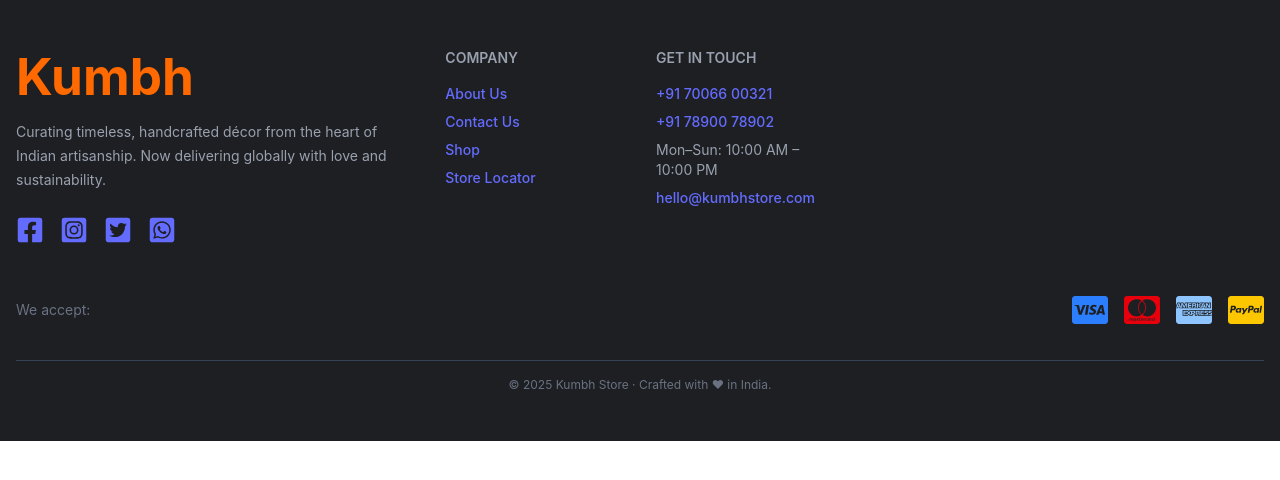
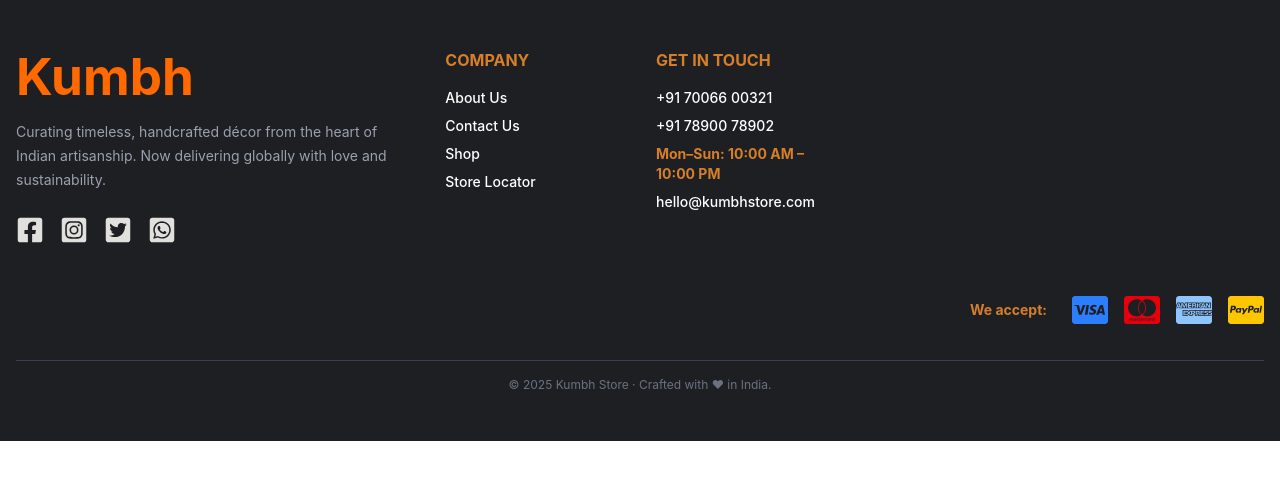
Before and after one commit to anu3592/Kumbh, a React (Vite) app in the folder frontend/: page /popup/1 in a window 1280 px wide. Shown: the top 480 px of the page. Built offline with nearby package versions, Linux system fonts and the light colour scheme.

Commit message:
updated navbar and footer

```diff
--- a/frontend/src/App.css
+++ b/frontend/src/App.css
@@ -17,6 +17,11 @@ body,
   padding: 1.5em;
   will-change: filter;
   transition: filter 300ms;
+}
+.websitLogo {
+  mix-blend-mode: color-burn;
+  margin-left: 25px;
+  margin-right: 15px;
 }
 .logo:hover {
   filter: drop-shadow(0 0 2em #646cffaa);
@@ -65,6 +70,21 @@ body,
 
 #searchBtn:hover {
   border-color: green;
+}
+.footerIcon-style {
+  color: white;
+  mix-blend-mode: exclusion;
+}
+.footerStaticContent {
+  color: #d67f28;
+  font-weight: 650;
+}
+.link-style,
+.detailsFooter {
+  color: white;
+}
+.link-style:hover {
+  color: #cd853f;
 }
 
 @media (min-width: 400px) {
--- a/frontend/src/SupportScreens/Footer.jsx
+++ b/frontend/src/SupportScreens/Footer.jsx
@@ -8,7 +8,7 @@ import {
   FaCcAmex,
   FaCcPaypal,
   FaArrowCircleUp,
-    FaWhatsappSquare,  // Added WhatsApp Icon
+  FaWhatsappSquare, // Added WhatsApp Icon
 } from "react-icons/fa";
 import { useEffect, useState } from "react";
 
@@ -46,20 +46,42 @@ import {
         <div>
           <h1 className="text-3xl font-bold text-orange-500">Kumbh</h1>
           <p className="mt-4 text-sm text-gray-400 leading-6 max-w-md">
-              Curating timeless, handcrafted décor from the heart of Indian artisanship.
-              Now delivering globally with love and sustainability.
+            Curating timeless, handcrafted décor from the heart of Indian
+            artisanship. Now delivering globally with love and sustainability.
           </p>
           <div className="flex space-x-4 mt-6">
-              <a href="https://www.facebook.com/kumbh.pottery" target="_blank" rel="noreferrer">
+            <a
+              className="footerIcon-style"
+              href="https://www.facebook.com/kumbh.pottery"
+              target="_blank"
+              rel="noreferrer"
+            >
               <FaFacebookSquare size={28} className="hover:text-blue-500" />
             </a>
-              <a href="https://www.instagram.com/kumbh_handcrafted" target="_blank" rel="noreferrer">
+            <a
+              className="footerIcon-style"
+              href="https://www.instagram.com/kumbh_handcrafted"
+              target="_blank"
+              rel="noreferrer"
+            >
               <FaInstagramSquare size={28} className="hover:text-pink-500" />
             </a>
-              <a href="https://twitter.com/kumbh_ceramics" target="_blank" rel="noreferrer">
+            <a
+              className="footerIcon-style"
+              href="https://twitter.com/kumbh_ceramics"
+              target="_blank"
+              rel="noreferrer"
+            >
               <FaTwitterSquare size={28} className="hover:text-sky-400" />
             </a>
-              <a href="https://wa.me/917807210742" target="_blank" rel="noreferrer">  {/* Added WhatsApp Link */}
+            <a
+              className="footerIcon-style"
+              href="https://wa.me/917807210742"
+              target="_blank"
+              rel="noreferrer"
+            >
+              {" "}
+              {/* Added WhatsApp Link */}
               <FaWhatsappSquare size={28} className="hover:text-green-500" />
             </a>
           </div>
@@ -68,28 +90,50 @@ import {
         {/* Company Links */}
         <div className="grid sm:grid-cols-2 gap-8">
           <div>
-              <h6 className="text-sm text-gray-400 font-semibold mb-4 uppercase">Company</h6>
+            <h6 className="footerStaticContent  mb-4 uppercase">Company</h6>
             <ul className="space-y-2 text-sm">
-                <li><a href="/about" className="hover:text-white">About Us</a></li>
-                <li><a href="/contact" className="hover:text-white">Contact Us</a></li>
-                <li><a href="/shop" className="hover:text-white">Shop</a></li>
-                <li><a href="/stores" className="hover:text-white">Store Locator</a></li>
+              <li>
+                <a href="/" className="link-style">
+                  About Us
+                </a>
+              </li>
+              <li>
+                <a href="/" className="link-style">
+                  Contact Us
+                </a>
+              </li>
+              <li>
+                <a href="/" className="link-style">
+                  Shop
+                </a>
+              </li>
+              <li>
+                <a href="/" className=" link-style">
+                  Store Locator
+                </a>
+              </li>
             </ul>
           </div>
 
           {/* Contact Info */}
           <div>
-              <h6 className="text-sm text-gray-400 font-semibold mb-4 uppercase">Get in Touch</h6>
+            <h6 className="footerStaticContent mb-4 uppercase">Get in Touch</h6>
             <ul className="space-y-2 text-sm">
               <li>
-                  <a href="tel:+917006600321" className="hover:text-white">+91 70066 00321</a>
+                <a href="tel:+917006600321" className="detailsFooter">
+                  +91 70066 00321
+                </a>
               </li>
               <li>
-                  <a href="tel:+917890078902" className="hover:text-white">+91 78900 78902</a>
+                <a href="tel:+917890078902" className="detailsFooter">
+                  +91 78900 78902
+                </a>
               </li>
-                <li className="text-gray-400">Mon–Sun: 10:00 AM – 10:00 PM</li>
+              <li className="footerStaticContent text-[#cd853f]">
+                Mon–Sun: 10:00 AM – 10:00 PM
+              </li>
               <li>
-                  <a href="mailto:hello@kumbhstore.com" className="hover:text-white">
+                <a href="mailto:hello@kumbhstore.com" className="detailsFooter">
                   hello@kumbhstore.com
                 </a>
               </li>
@@ -99,8 +143,8 @@ import {
       </div>
 
       {/* Payment Icons */}
-        <div className="mt-12 flex flex-col sm:flex-row items-center justify-between">
-          <p className="text-sm text-gray-500">We accept:</p>
+      <div className="mt-12 flex flex-col sm:flex-row items-center justify-end sm:ml-auto">
+        <p className="footerStaticContent text-sm  mr-[25px]">We accept:</p>
         <div className="flex space-x-4 mt-2 sm:mt-0">
           <FaCcVisa size={36} className="text-blue-500" />
           <FaCcMastercard size={36} className="text-red-600" />
--- a/frontend/src/SupportScreens/Navbar.jsx
+++ b/frontend/src/SupportScreens/Navbar.jsx
@@ -1,5 +1,5 @@
 import React, { useEffect, useState } from "react";
-import kumbhLogo from '../assets/images/kumbh.jpg';
+import kumbhLogo from "../assets/images/kumbh.jpg";
 import { PiDotsThreeOutlineVerticalFill } from "react-icons/pi";
 import { FaShoppingCart } from "react-icons/fa";
 import Cart from "./Cart";
@@ -17,114 +17,183 @@ const Navbar = () => {
   const navigate = useNavigate();
   const [isAdmin, setIsAdmin] = useState(false);
   //const [loading, setLoading] = useState(true);
-    let isLoggedIn = localStorage.getItem('user');
+  let isLoggedIn = localStorage.getItem("user");
 
   useEffect(() => {
     checkIsAdmin();
     //setLoading(false);
-     }, [])
+  }, []);
 
   const checkIsAdmin = () => {
     if (localStorage.getItem("admin")) {
       console.log("true");
       setIsAdmin(true);
-        }
-        else {
+    } else {
       console.log("false");
     }
-    }
+  };
 
-    const logout = async() => {
-        localStorage.removeItem('user');
-        localStorage.removeItem('token');
-        localStorage.removeItem('admin');
-        localStorage.removeItem('search');
+  const logout = async () => {
+    localStorage.removeItem("user");
+    localStorage.removeItem("token");
+    localStorage.removeItem("admin");
+    localStorage.removeItem("search");
     //navigate('/');
     setTimeout(() => {
-            navigate('/');
+      navigate("/");
       //window.location.reload();
     }, 150);
-    }
+  };
 
   const searchItem = (e) => {
     //e.preventDefault();
     console.log("clicked");
 
     if (search.length != 0) {
-            localStorage.setItem('search', search);
+      localStorage.setItem("search", search);
       navigate("/search");
     }
-
-    }
+  };
 
   const cartFunctioning = async () => {
     dispatch(showStatus());
 
     isLoggedIn = JSON.parse(isLoggedIn);
 
-        let loggedInEmail = isLoggedIn.email
+    let loggedInEmail = isLoggedIn.email;
     let result = await fetch(`http://localhost:5000/cart/${isLoggedIn.email}`, {
-            method: 'GET',
+      method: "GET",
       headers: {
-                authorization: JSON.parse(localStorage.getItem('token')),
-                "Content-Type": "application/json"
-            }
+        authorization: JSON.parse(localStorage.getItem("token")),
+        "Content-Type": "application/json",
+      },
     });
 
     result = await result.json();
     dispatch(passCart(result));
-    }
+  };
 
   return (
-
-            <nav className="absolute flex flex-row min-w-full justify-between items-center p-1  bg-[#CD853F] top-0 left-2 lg:h-[12%] md:h-[8%] sm:h-[8%] rounded-lg shadow-lg">
-
-                <div className="flex flex-row w-[30%] m-2 cursor-pointer items-center">
-                    <img src={kumbhLogo} className="lg:w-12 lg:h-12 md:w-8 md:h-8 w-5 h-5 rounded-lg m-2 " />
-                    <h2 id="siteName" className=" m-2 items-center text-[#FFD700] cursor-pointer" onClick={() => navigate("/")}>Kumbh</h2>
+    <nav className="absolute top-0 left-0 w-full flex justify-between items-center  py-8 bg-[#CD853F]  shadow-lg lg:h-[12%] md:h-[8%] sm:h-[8%] overflow-hidden">
+      <div className="flex items-center gap-3 cursor-pointer">
+        <img
+          src={kumbhLogo}
+          alt="Kumbh Logo"
+          className="websitLogo rounded-lg lg:w-12 lg:h-12 md:w-10 md:h-10 w-8 h-8"
+        />
+        <h2
+          id="siteName"
+          className="text-white text-xl font-semibold text-[#FFF] cursor-pointer"
+          onClick={() => navigate("/")}
+        >
+          Kumbh
+        </h2>
       </div>
 
-                <div className="flex flex-row mr-10">
-                    <form className="flex flex-row items-center">
-                        <input type="text" className="bg-white mt-2 ml-2 mb-2  p-2 lg:h-[40px] h-[30px] rounded-lg" placeholder="search..." onChange={(e) => setSearch(e.target.value)} />
-                        <button type="submit" id="searchBtn" className="text-white m-1 " style={{ backgroundColor: "lightgreen" }} onClick={(e) => searchItem(e)}>Search</button>
+      <div className="flex flex-row mr-10 ml-20">
+        <form className="flex items-center gap-2">
+          <input
+            type="text"
+            className="bg-white p-2 h-[40px] w-[350px] rounded-lg text-sm text-[black]"
+            placeholder="search..."
+            onChange={(e) => setSearch(e.target.value)}
+          />
+          <button
+            type="submit"
+            id="searchBtn"
+            className="text-[#CD853F] m-1 px-4 py-1 rounded-md bg-white hover:bg-gray-900 hover:text-black transition duration-200"
+            style={{ backgroundColor: "white" }}
+            onClick={(e) => searchItem(e)}
+          >
+            Search
+          </button>
         </form>
       </div>
       <div className="flex flex-row">
-                    <FaShoppingCart size={25} className="mr-2 cursor-pointer" onClick={() => cartFunctioning()} />
-                    <PiDotsThreeOutlineVerticalFill size={25} className="ml-2 mr-3 cursor-pointer" onClick={() => { setClicked(!clicked)}} />
+        <FaShoppingCart
+          size={25}
+          className="mr-2 cursor-pointer"
+          onClick={() => cartFunctioning()}
+        />
+        <PiDotsThreeOutlineVerticalFill
+          size={25}
+          className="ml-2 mr-3 cursor-pointer"
+          onClick={() => {
+            setClicked(!clicked);
+          }}
+        />
       </div>
-                {
-                    clicked ? <div className="bg-black/60 fixed w-full h-screen smallSize z-20 top-0 left-0" onClick={() => setClicked(!clicked)}></div> : <></>
+      {clicked ? (
+        <div
+          className="bg-black/60 fixed w-full h-screen smallSize z-20 top-0 left-0"
+          onClick={() => setClicked(!clicked)}
+        ></div>
+      ) : (
+        <></>
+      )}
+      <div
+        className={
+          clicked
+            ? "fixed top-0 right-0 w-[300px] h-screen smallSize bg-white z-20 duration-200"
+            : "fixed top-0 right-[-100%] w-[300px] h-screen bg-white z-10 duration-200"
         }
-                <div className={clicked ? "fixed top-0 right-0 w-[300px] h-screen smallSize bg-white z-20 duration-200" :
-                    "fixed top-0 right-[-100%] w-[300px] h-screen bg-white z-10 duration-200"}>
+      >
         <nav>
-                        <h1 id="siteName" className="text-xl font-bold text-[#FFD700] cursive shadow-lg">Kumbh</h1>
+          <h1
+            id="siteName"
+            className="text-xl font-bold text-[#FFD700] cursive shadow-lg"
+          >
+            Kumbh
+          </h1>
           <ul className="flex flex-col text-xl justify-center items-center">
-                            {
-                                isLoggedIn ?
+            {isLoggedIn ? (
               <>
-                                        {isAdmin && <li id="logout" className="font-bold m-3 p-2 text-black cursor-pointer font-sans rounded-lg styleButton" onClick={() => navigate('/dash')}>Go To Dashboard</li>}
-                                        <li id="logout" className="font-bold m-3 p-2 text-black cursor-pointer font-sans rounded-lg styleButton" onClick={() => logout()}>Logout</li>
-                                    </> :
+                {isAdmin && (
+                  <li
+                    id="logout"
+                    className="font-bold m-3 p-2 text-black cursor-pointer font-sans rounded-lg styleButton"
+                    onClick={() => navigate("/dash")}
+                  >
+                    Go To Dashboard
+                  </li>
+                )}
+                <li
+                  id="logout"
+                  className="font-bold m-3 p-2 text-black cursor-pointer font-sans rounded-lg styleButton"
+                  onClick={() => logout()}
+                >
+                  Logout
+                </li>
+              </>
+            ) : (
               <>
-                                        <Link to="/login"><li id="login" className="font-bold m-3 p-2 text-black cursor-pointer font-sans rounded-lg styleButton" onClick={() => setClicked(!clicked)}>Login</li></Link>
-                                        <Link to="/signup"><li id="signup" className="font-bold m-3 p-2 text-black cursor-pointer font-sans rounded-lg styleButton" onClick={() => setClicked(!clicked)}>Sign Up</li></Link>
+                <Link to="/login">
+                  <li
+                    id="login"
+                    className="font-bold m-3 p-2 text-black cursor-pointer font-sans rounded-lg styleButton"
+                    onClick={() => setClicked(!clicked)}
+                  >
+                    Login
+                  </li>
+                </Link>
+                <Link to="/signup">
+                  <li
+                    id="signup"
+                    className="font-bold m-3 p-2 text-black cursor-pointer font-sans rounded-lg styleButton"
+                    onClick={() => setClicked(!clicked)}
+                  >
+                    Sign Up
+                  </li>
+                </Link>
               </>
-                            }
-
+            )}
           </ul>
         </nav>
       </div>
 
-                {
-                    cartState ? <Cart /> : <></>
-                }
-
+      {cartState ? <Cart /> : <></>}
     </nav>
-
   );
-}
+};
 
 export default Navbar;
```
Lines whose indentation alone changed are shown as unchanged.
